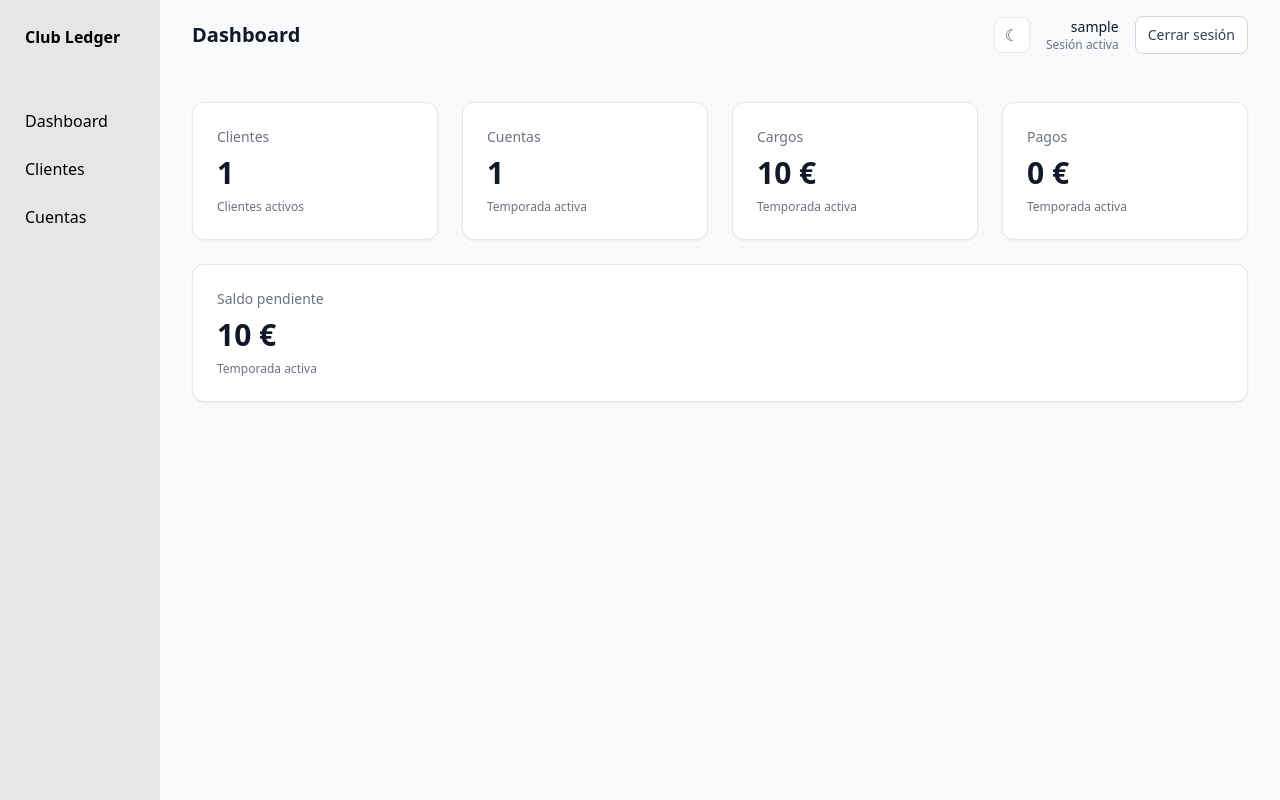
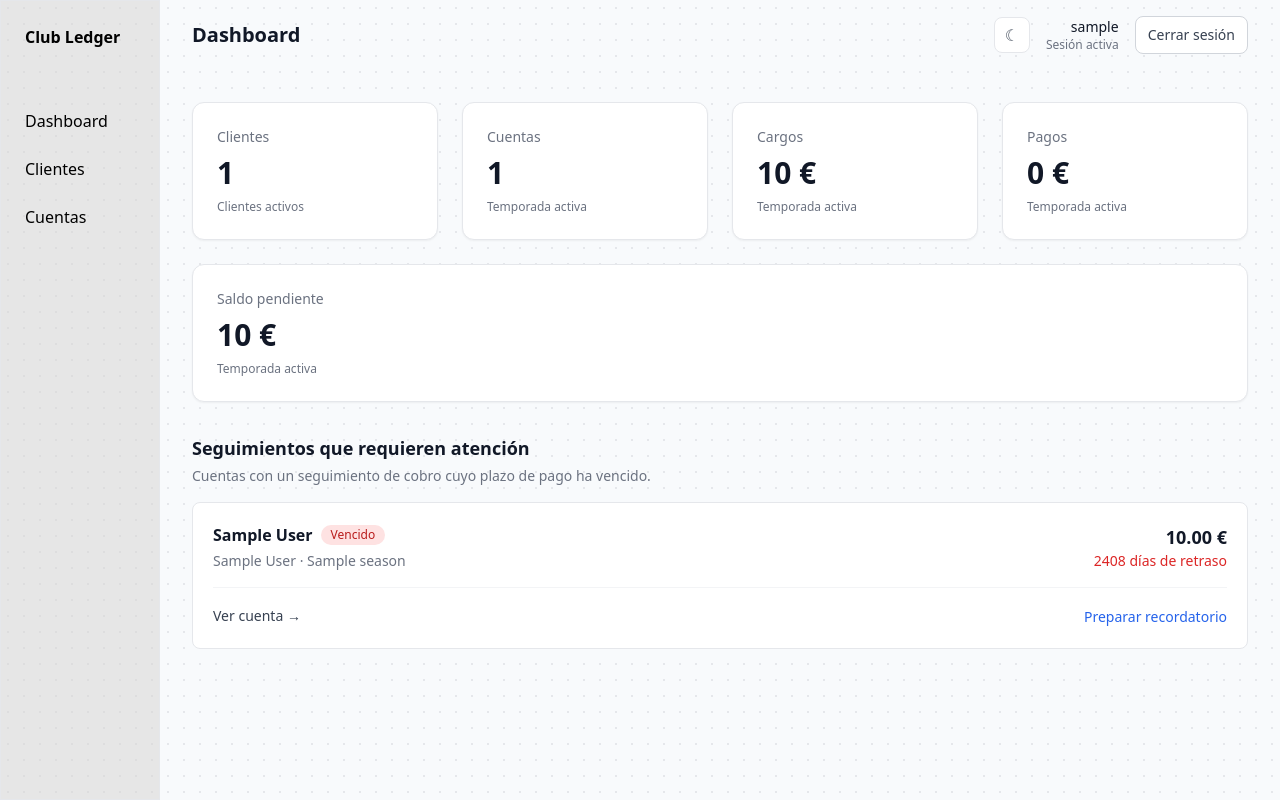
Before and after one commit to yoerguille/club_ledger, a Django app: page / in a window 1280 px wide. Run offline with Django 5.2, Linux system fonts and the light colour scheme; a user stored in the database is signed in; tables that the repository leaves empty hold one stand-in row (values such as "Sample post"); some libraries are stand-ins or nearby versions; some web fonts are replaced.

Commit message:
feature:add CollectionFollowUpReminder views, services and integration with n8n workflow

```diff
--- a/apps/collection/urls.py
+++ b/apps/collection/urls.py
@@ -12,4 +12,9 @@ urlpatterns = [
         views.CollectionFollowUpCancelView.as_view(),
         name="follow_up_cancel",
     ),
+    path(
+        "<int:pk>/prepare-reminder/",
+        views.CollectionReminderPrepareView.as_view(),
+        name="prepare_reminder",
+    ),
 ]
--- a/apps/dashboard/views.py
+++ b/apps/dashboard/views.py
@@ -1,8 +1,8 @@
-from django.shortcuts import render
 from django.views.generic import TemplateView
 from django.contrib.auth.mixins import LoginRequiredMixin
 
 from .services import get_dashboard_stats
+from apps.collection.services import get_overdue_follow_ups
 
 # Create your views here.
 
@@ -14,4 +14,6 @@ class DashboardView(LoginRequiredMixin, TemplateView):
 
         context.update(get_dashboard_stats())
 
+        context["overdue_follow_ups"] = get_overdue_follow_ups()
+
         return context
--- a/config/settings.py
+++ b/config/settings.py
@@ -165,3 +165,7 @@ LOGIN_REDIRECT_URL = "/"
 LOGOUT_REDIRECT_URL = "/login/"
 
 COLLECTION_PAYMENT_TERM_DAYS = 30
+
+N8N_COLLECTION_REMINDER_WEBHOOK_URL = os.getenv(
+    "N8N_COLLECTION_REMINDER_WEBHOOK_URL"
+)
--- a/templates/dashboard/home.html
+++ b/templates/dashboard/home.html
@@ -28,6 +28,87 @@
         {% include "components/cards/stat_card_money.html" with title="Saldo pendiente" value=total_balance subtitle="Temporada activa" %}
 
     </div>
+    {% if overdue_follow_ups %}
+        <section class="mt-8">
+            <div class="mb-4">
+                <h2 class="text-lg font-semibold text-gray-900 dark:text-white">
+                    Seguimientos que requieren atención
+                </h2>
+                <p class="mt-1 text-sm text-gray-500 dark:text-gray-400">
+                    Cuentas con un seguimiento de cobro cuyo plazo de pago ha vencido.
+                </p>
+            </div>
+
+            <div class="space-y-3">
+                {% for follow_up in overdue_follow_ups %}
+                    <div class="rounded-lg border border-gray-200 bg-white p-5
+                                dark:border-gray-800 dark:bg-gray-900">
+
+                        <div class="flex items-center justify-between gap-4">
+
+                            <div>
+                                <div class="flex items-center gap-2">
+                                    <h3 class="font-semibold text-gray-900 dark:text-white">
+                                        {{ follow_up.account.customer.name }}
+                                    </h3>
+
+                                    <span class="rounded-full bg-red-100 px-2.5 py-0.5
+                                                text-xs font-medium text-red-700
+                                                dark:bg-red-900 dark:text-red-300">
+                                        Vencido
+                                    </span>
+                                </div>
+
+                                <p class="mt-1 text-sm text-gray-500 dark:text-gray-400">
+                                    {{ follow_up.account.name }}
+                                    · {{ follow_up.account.season.name }}
+                                </p>
+                            </div>
+
+                            <div class="text-right">
+                                <p class="text-lg font-semibold text-gray-900 dark:text-white">
+                                    {{ follow_up.account.balance|floatformat:2 }} €
+                                </p>
+
+                                <p class="text-sm text-red-600 dark:text-red-400">
+                                    {{ follow_up.days_overdue }} días de retraso
+                                </p>
+                            </div>
+
+                        </div>
+                        <div class="mt-4 flex items-center justify-between
+                                    border-t border-gray-100 pt-4 dark:border-gray-800">
+
+                            <a
+                                href="{% url 'accounts:account_detail' follow_up.account.pk %}"
+                                class="text-sm font-medium text-gray-700 hover:text-gray-900
+                                    dark:text-gray-300 dark:hover:text-white"
+                            >
+                                Ver cuenta →
+                            </a>
+
+                            <form
+                                method="post"
+                                action="{% url 'collection:prepare_reminder' follow_up.pk %}"
+                            >
+                                {% csrf_token %}
+
+                                <button
+                                    type="submit"
+                                    class="text-sm font-medium text-blue-600 hover:text-blue-700
+                                        dark:text-blue-400 dark:hover:text-blue-300"
+                                >
+                                    Preparar recordatorio
+                                </button>
+                            </form>
+
+                        </div>
+
+                    </div>
+                {% endfor %}
+            </div>
+        </section>
+    {% endif %}
 
 
 {% endblock %}
```
Also changed, not shown: apps/collection/integrations.py (added, +29 -0 lines), apps/collection/views.py (+26 -0 lines).
